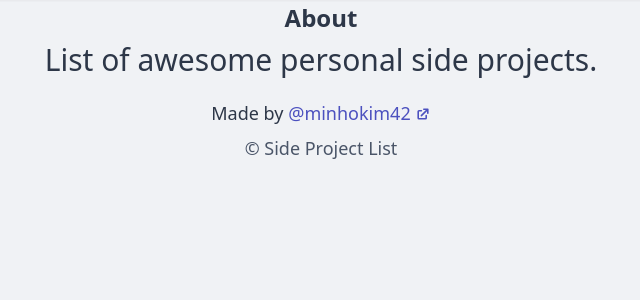
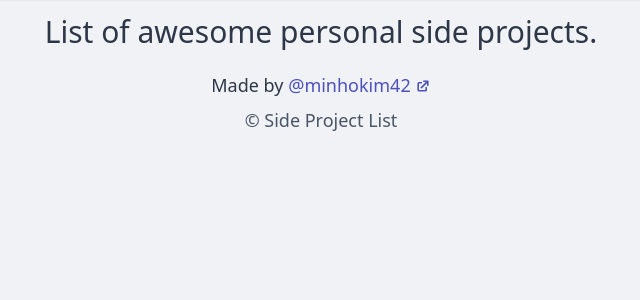
Before and after one commit to minho42/sideprojectlist, a Django app: page /about/ in a window 1280 px wide. Shown: the part 65-365 px from the top of the page, without its empty margins (319-959 px from the left). Run offline with Django 3.2, Linux system fonts and the light colour scheme; style sheets or scripts are compiled from the project's sources; parts of the project's set-up code (start-up, migrations or seed data) failed here and were passed over; some libraries are stand-ins or nearby versions.

Commit message:
remove 'about' heading

```diff
--- a/templates/about.html
+++ b/templates/about.html
@@ -4,8 +4,7 @@
 {% block title %}About{% endblock title %}
 
 {% block content %}
-<div class="flex flex-col items-center justify-center mx-6">
-  <div class="text-2xl font-semibold mb-2">About</div>
+<div class="flex flex-col items-center justify-center mx-6 pt-4">
   <div class="text-3xl font-light leading-8 mb-6">
     List of awesome personal side projects.
   </div>
```
